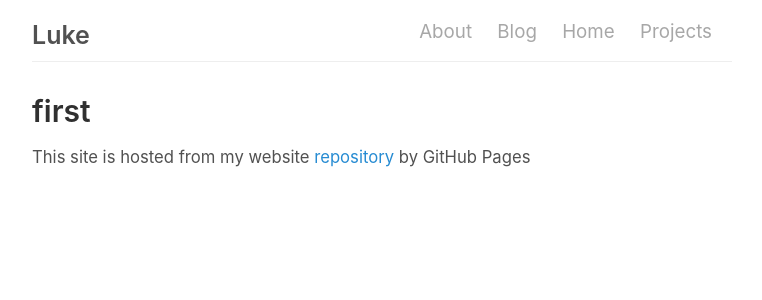
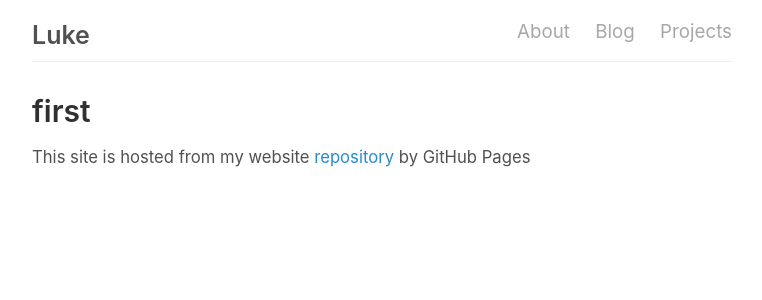
Before and after one commit to L-Warlok/l-warlok.github.io, a Jekyll site: the page built from _home-pages/projects.markdown, in a window 1280 px wide. Shown: the top 300 px of the page, without its empty margins (258-1020 px from the left). Built offline with Jekyll 4.4.1, drawn with Linux system fonts in a browser that asks for light colours.

```diff
--- a/_config.yml
+++ b/_config.yml
@@ -1,10 +1,11 @@
 # Permalinks
-permalink:           /:title/
+permalink:           /blog/:title/
 
 # Setup
 title:               Luke
 url:                 http://l-warlok.github.io/
 baseurl:             ""
+analytics_id: UA-75819191-1
 
 # Assets
 #
@@ -31,10 +32,10 @@ repo:              https://github.com/L-Warlok/l-warlok.github.io
 gems:
   - jekyll-gist
 
-# Pages
-about:			/about/index.html
-blog:			/blog/index.html
-
 
 collections:
-  - projects
+ home-pages:
+  output: true
+  permalink: /:title/
+ projects:
+   output: true
--- /dev/null
+++ b/_includes/footer.html
@@ -0,0 +1,6 @@
+
+<footer class="footer">
+  <small>
+    This site is hosted from my website <a href={{ site.repo }}>repository</a> by GitHub Pages
+  </small>
+</footer>
--- a/_includes/header.html
+++ b/_includes/header.html
@@ -3,10 +3,11 @@
     <h3 class="masthead-title">
       <a href="{{ site.baseurl }}/" title="Home">{{ site.title }}</a>
       <small>
-        {% for page in site.pages %}
-          {% if page.title !="404: Page not found" %}
-            <a href="{{ page.url | prepend: site.baseurl}}">{{ page.title }}</a>
+        {% for page in site.home-pages %}
+          {% if page.title %}
+            <a href="{{ page.url | prepend: site.home-pages.directory }}">{{ page.title }}</a>
           {% endif %}
+
         {% endfor %}
       </small>
     </h3>
--- a/_layouts/default.html
+++ b/_layouts/default.html
@@ -13,11 +13,7 @@
         {{ content }}
       </main>
 
-      <footer class="footer">
-        <small>
-          This site is hosted from my website <a href={{ site.repo }}>repository</a> by GitHub Pages
-        </small>
-      </footer>
+      {% include footer.html %}
     </div>
 
     {% if site.analytics_id %}
```
Also changed, not shown: _home-pages/about.md (renamed from about.md, +1 -0 lines), _home-pages/blog.html (renamed from blog.html), _home-pages/projects.markdown (renamed from projects.markdown).
